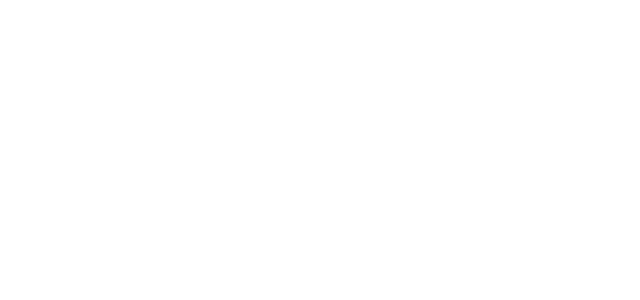
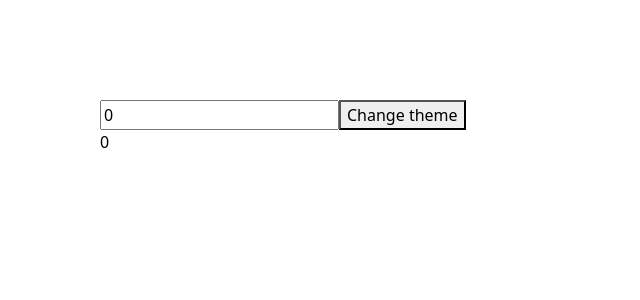
Before and after one commit to pavelchlebek/react-features, a React (Create React App) app: page /memo in a window 1280 px wide. Shown: the top 300 px of the page, without its empty margins (0-640 px from the left). Built offline with nearby package versions, Linux system fonts and the light colour scheme.

Commit message:
Add useMemo()

```diff
--- a/src/App.js
+++ b/src/App.js
@@ -13,6 +13,7 @@
 import { RefsScreen } from 'screens/RefsScreen';
 import { RefsScreen2 } from 'screens/RefsScreen2';
 import { UseCallback } from 'screens/UseCallback';
+import { UseMemo } from 'screens/UseMemo';
 
 function App() {
   return (
@@ -26,6 +27,7 @@
         <Route path="/effect" component={EffectScreen} />
         <Route path="/effectWindow" component={EffectWindowScreen} />
         <Route path="/callback" component={UseCallback} />
+        <Route path="/memo" component={UseMemo} />
       </Switch>
     </BrowserRouter>
   )
--- a/src/components/Navbar.jsx
+++ b/src/components/Navbar.jsx
@@ -13,6 +13,7 @@
       <a href="/effect">useEffect</a>
       <a href="/effectWindow">EffectWindow</a>
       <a href="/callback">UseCallback</a>
+      <a href="/memo">UseMemo</a>
     </div>
   )
 }
--- /dev/null
+++ b/src/screens/UseMemo.jsx
@@ -0,0 +1,38 @@
+import * as React from 'react';
+
+export const UseMemo = () => {
+  const [number, setNumber] = React.useState(0)
+  const [dark, setDark] = React.useState(false)
+  const doubleNumber = React.useMemo(() => {
+    return slowFunction(number)
+  }, [number])
+  const themeStyles = React.useMemo(() => {
+    return {
+      backgroundColor: dark ? "black" : "white",
+      color: dark ? "white" : "black",
+    }
+  }, [dark])
+
+  // now (without themeStyles = React.useMemo()) useEffect will run on every render even though theme (dark) does not change
+  // reason why: themeStyles is an object and they can be only equal by reference
+  // so in this case themeStyles is never equal, means it has different value (reference) in every render
+
+  // with themeStyles = React.useMemo(() => {}, [])
+  React.useEffect(() => {
+    console.log("Theme changed")
+  }, [themeStyles])
+
+  return (
+    <div style={{ margin: "100px" }}>
+      <input type="number" value={number} onChange={(e) => setNumber(parseInt(e.target.value))} />
+      <button onClick={() => setDark((prevDark) => !prevDark)}>Change theme</button>
+      <div style={themeStyles}>{doubleNumber}</div>
+    </div>
+  )
+}
+
+function slowFunction(num) {
+  console.log("Calling Slow Function!")
+  for (let i = 0; i < 1000000000; i++) {}
+  return num * 2
+}
```
